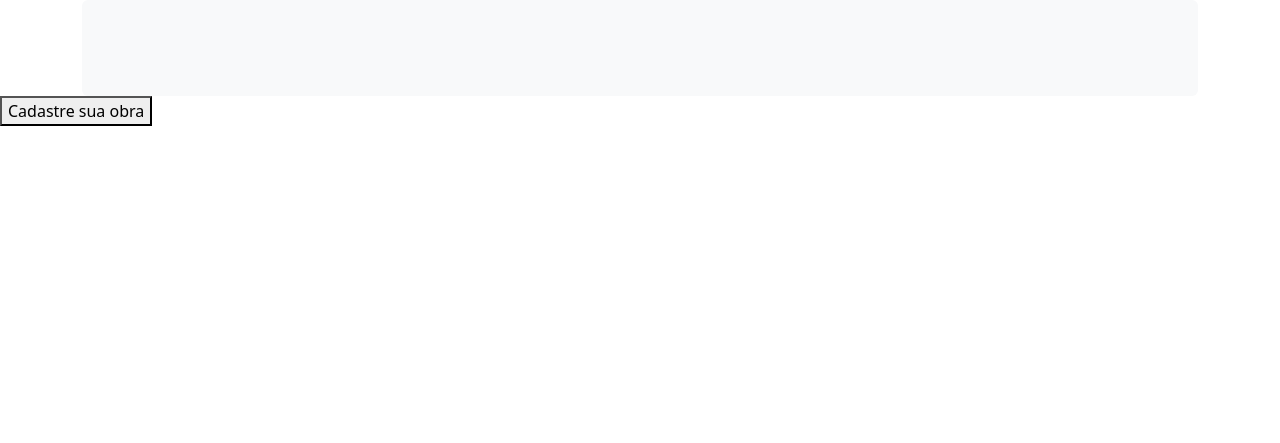
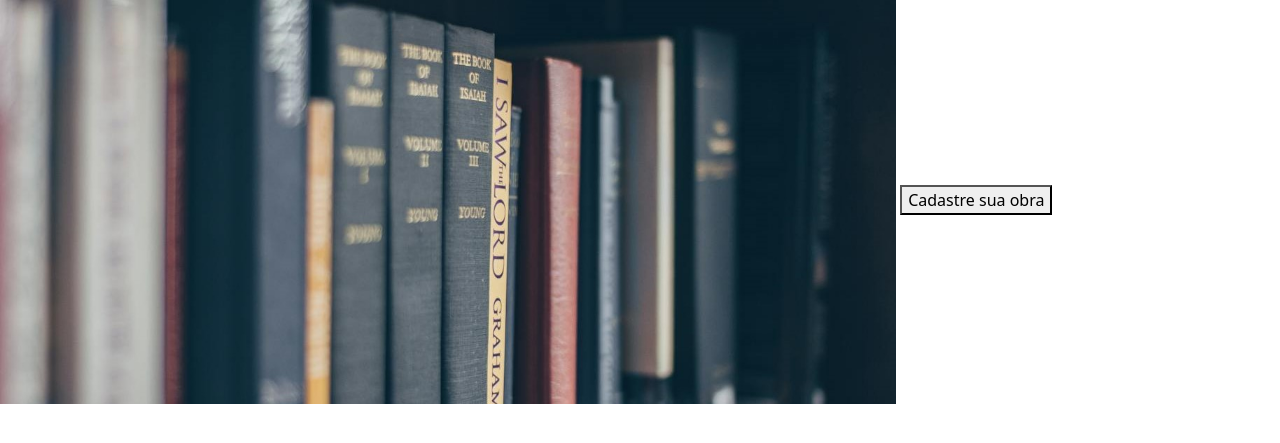
Before and after one commit to Nunnes11/Biblioteca, a Django app: template templates/base.html in a window 1280 px wide. Shown: the top 443 px of the page. Run offline with Django 4.2, Linux system fonts and the light colour scheme; the template is opened without the code that fills it, so the values that code supplies are empty; some libraries are stand-ins or nearby versions.

Commit message:
Add imagem html

```diff
--- a/templates/base.html
+++ b/templates/base.html
@@ -7,11 +7,7 @@
     <title>Base</title>
 </head>
 <body>
-    <main class="container">
-        <div class="bg-body-tertiary p-5 rounded">
-        </div>
-      </main>
-
+    <img src="/img/Livros.jpg" class="img-fluid" alt="..." width="70%">
       <button type="submit">Cadastre sua obra</button>
 
     <script src="/docs/5.3/dist/js/bootstrap.bundle.min.js" integrity="sha384-C6RzsynM9kWDrMNeT87bh95OGNyZPhcTNXj1NW7RuBCsyN/o0jlpcV8Qyq46cDfL"
```
Also changed, not shown: img/Livros.jpg (added), 1 other file.
